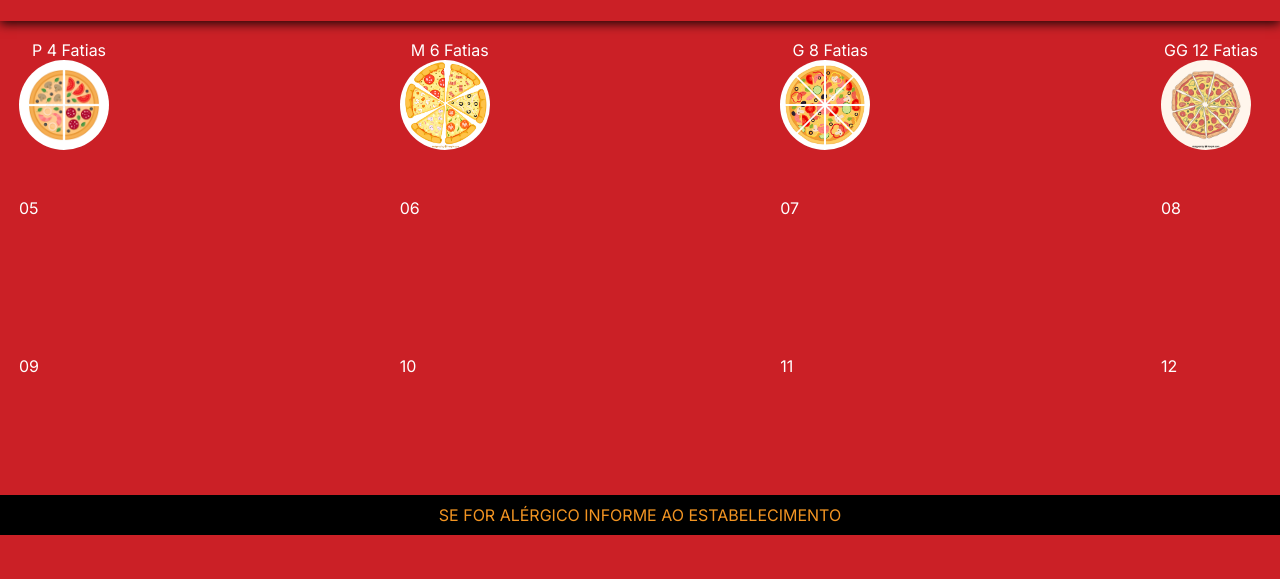
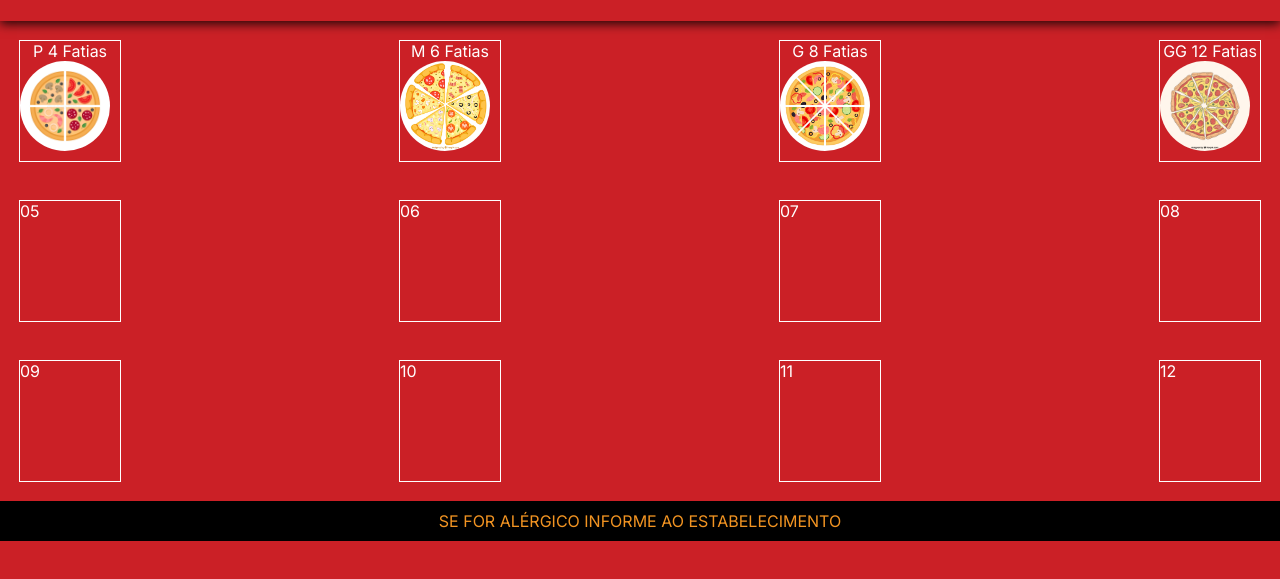
Before and after one commit to MuelTec/PizzariaBrasil, a plain HTML site: page cardapio.html in a window 1280 px wide. Shown: the part 79-658 px from the top of the page. Drawn offline with Linux system fonts and the light colour scheme.

Commit message:
Update pizzas.css

```diff
--- a/pizzas.css
+++ b/pizzas.css
@@ -145,7 +145,7 @@ footer {
 .elementos {
     width: 100px;
     height: 120px;
-    border: 0px solid white;    /*atenção*/
+    border: 1px solid white;    /*atenção*/
     margin:  19px;
 }
 
```
